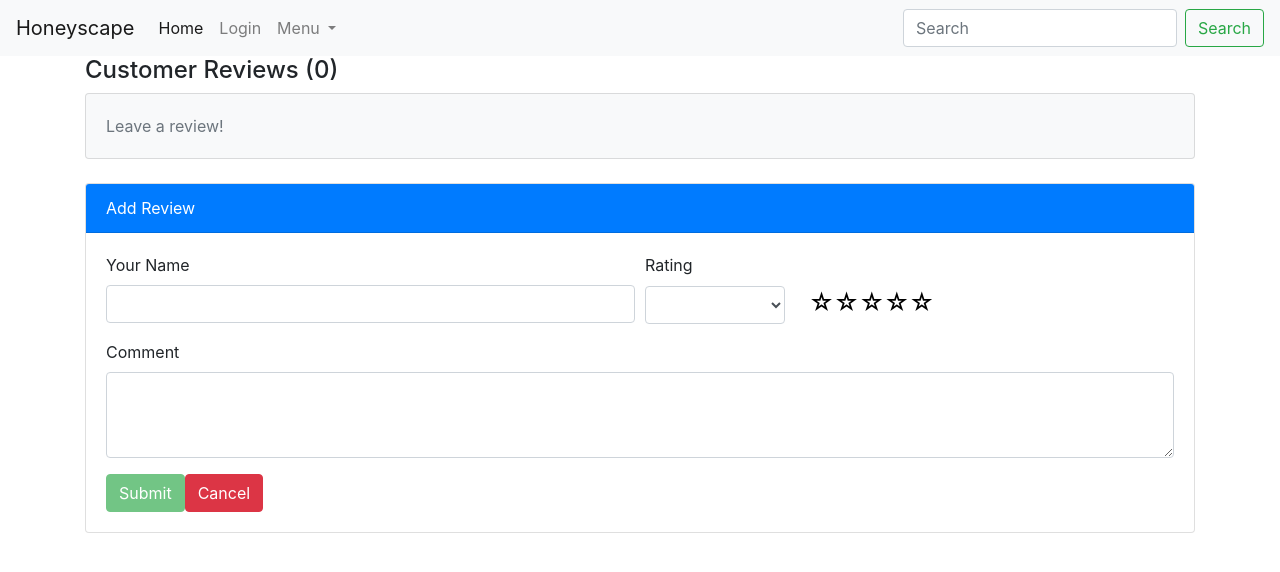
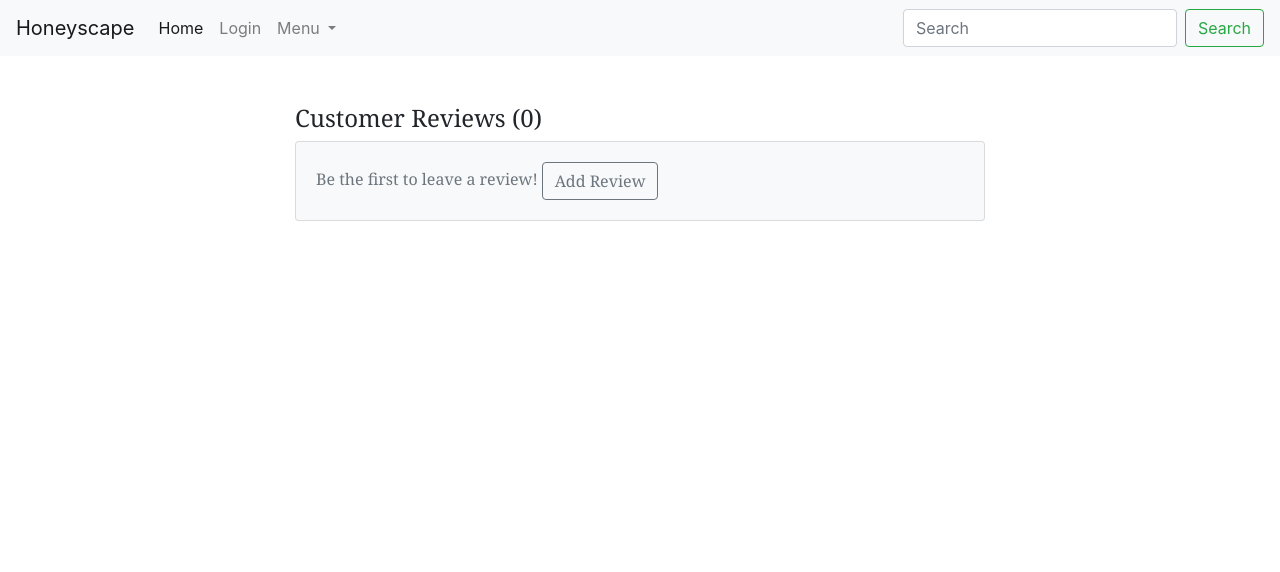
Before and after one commit to ConsTructionGang/FrontEnd, an Angular app: page /reviews in a window 1280 px wide. Shown: the top 572 px of the page. Built offline with nearby package versions, Linux system fonts and the light colour scheme.

Commit message:
some basic styling on the reviews

```diff
--- a/src/app/reviews/supplier-reviews/supplier-reviews.component.css
+++ b/src/app/reviews/supplier-reviews/supplier-reviews.component.css
@@ -0,0 +1,13 @@
+* {
+    font-family: Georgia, serif;
+}
+.container{
+    width:45rem;
+    padding-top:3rem;
+}
+
+#reviewComment{
+
+    border-left: .25rem solid gray;
+    padding:.5rem;
+}
--- a/src/app/reviews/supplier-reviews/supplier-reviews.component.html
+++ b/src/app/reviews/supplier-reviews/supplier-reviews.component.html
@@ -1,33 +1,9 @@
 <div class="container">
-  <h4> Customer Reviews ({{allReview.length}})</h4>
-  <div>
-    <div class="card bg-light">
-      <div class="card-body text-left text-muted" *ngIf="!allReview.length">Leave a review!
-      </div>
-    </div>
-    <div *ngFor="let review of allReview;">
-      <div class="card mb-4 bg-light">
-        <div class="card-body">
-          <div class="row">
-            <div class="col-10">
-              <h4 class="card-title">{{review.userName}}</h4>
-              <app-rating [rating]="review.rating"></app-rating>
-            </div>
-            <div class="col-2">
-              <p class="card-text">{{review.date | date}}</p>
-            </div>
-          </div>
-          <p class="card-text">"{{review.comment}}"</p>
-        </div>
-      </div>
-    </div>
-  </div>
-</div>
-<br>
-
-<div class="container">
-  <div class="card">
-    <div class="card-header text-white bg-primary">Add Review</div>
+  <h4> Customer Reviews ({{allReview.length}})
+    <button class="btn btn-light" *ngIf="allReview.length != 0" (click)="showHide = !showHide">Add Review</button>
+  </h4>
+      <div *ngIf="showHide == true" class="card">
+        <div class="card-header text-white bg-secondary">Add Review</div>
         <div class="card-body">
           <form>
             <div class="form-row">
@@ -54,8 +30,32 @@
               <textarea class="form-control" id="commentBox" rows="3" name="comment" [(ngModel)]="newReview.comment"></textarea>
             </div>
           </form>
-      <button type="button" class="btn btn-success" (click)="addReview()" [disabled]="!newReview.userName || !newReview.rating || !newReview.comment">Submit</button>
-      <button type="submit" class="btn btn-danger">Cancel</button>
+          <button type="button" class="btn btn-success" (click)="addReview()" (click)="showHide = !showHide" [disabled]="!newReview.userName || !newReview.rating || !newReview.comment">Submit</button>
+          <button type="submit" class="btn btn-danger" (click)="showHide = !showHide">Cancel</button>
+        </div>
+      </div>
+      <br *ngIf="showHide">
+  <div>
+    <div class="card bg-light">
+      <div class="card-body text-left text-muted" *ngIf="!allReview.length">Be the first to leave a review!
+          <button class="btn btn-outline-secondary" (click)="showHide = !showHide">Add Review</button>
+      </div>
+    </div>
+    <div *ngFor="let review of allReview; let i = index">
+      <br>
+      <div class="card" [ngClass]="{'bg-light': i % 2 == 0, 'bg-white': i % 2 != 0}">
+        <div class="card-body">
+          <div class="row">
+            <div class="col-10">
+              <h4 class="card-title">{{review.userName}} <app-rating [rating]="review.rating"></app-rating> </h4>
+            </div>
+            <div class="float-right">
+              <p class="card-text">{{review.date | date}}</p>
+            </div>
+          </div>
+          <p id ="reviewComment" class="card-text">"{{review.comment}}"</p>
         </div>
       </div>
     </div>
+  </div>
+</div>
```
Lines whose indentation alone changed are shown as unchanged.
